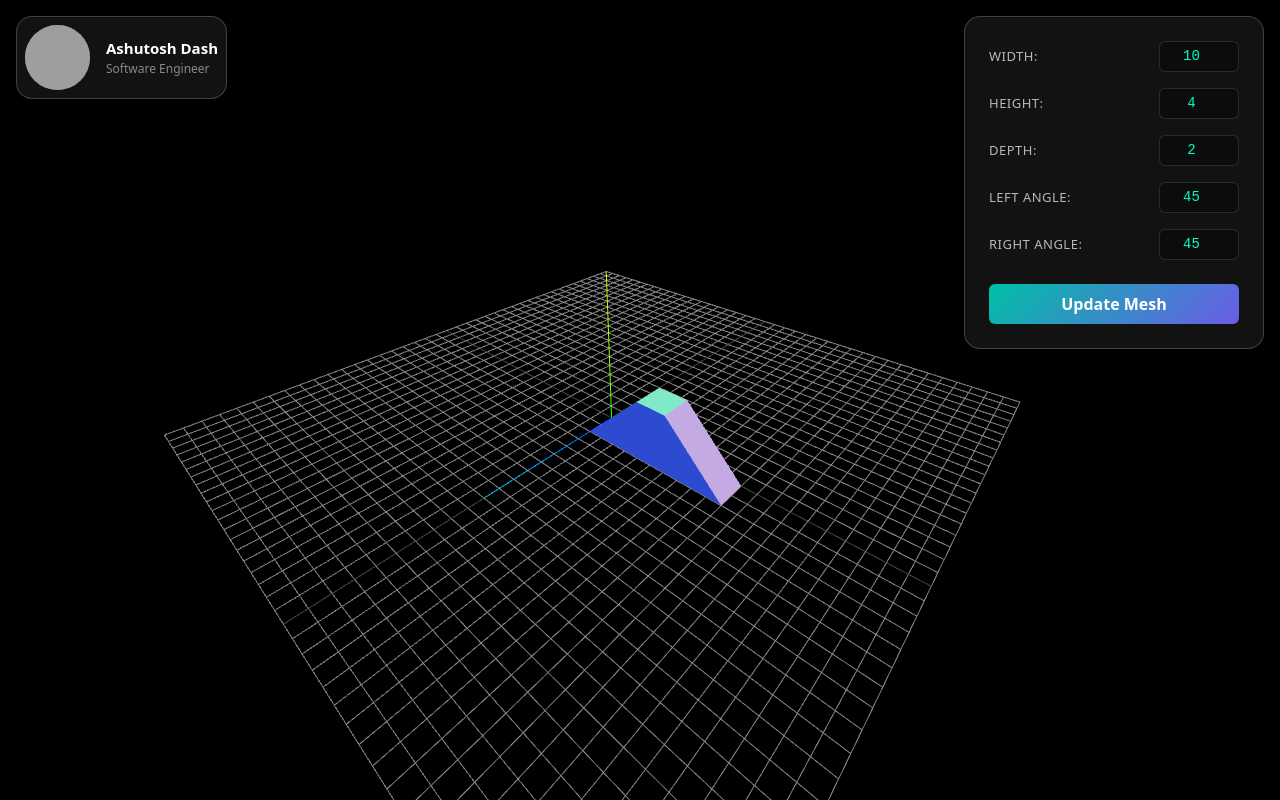
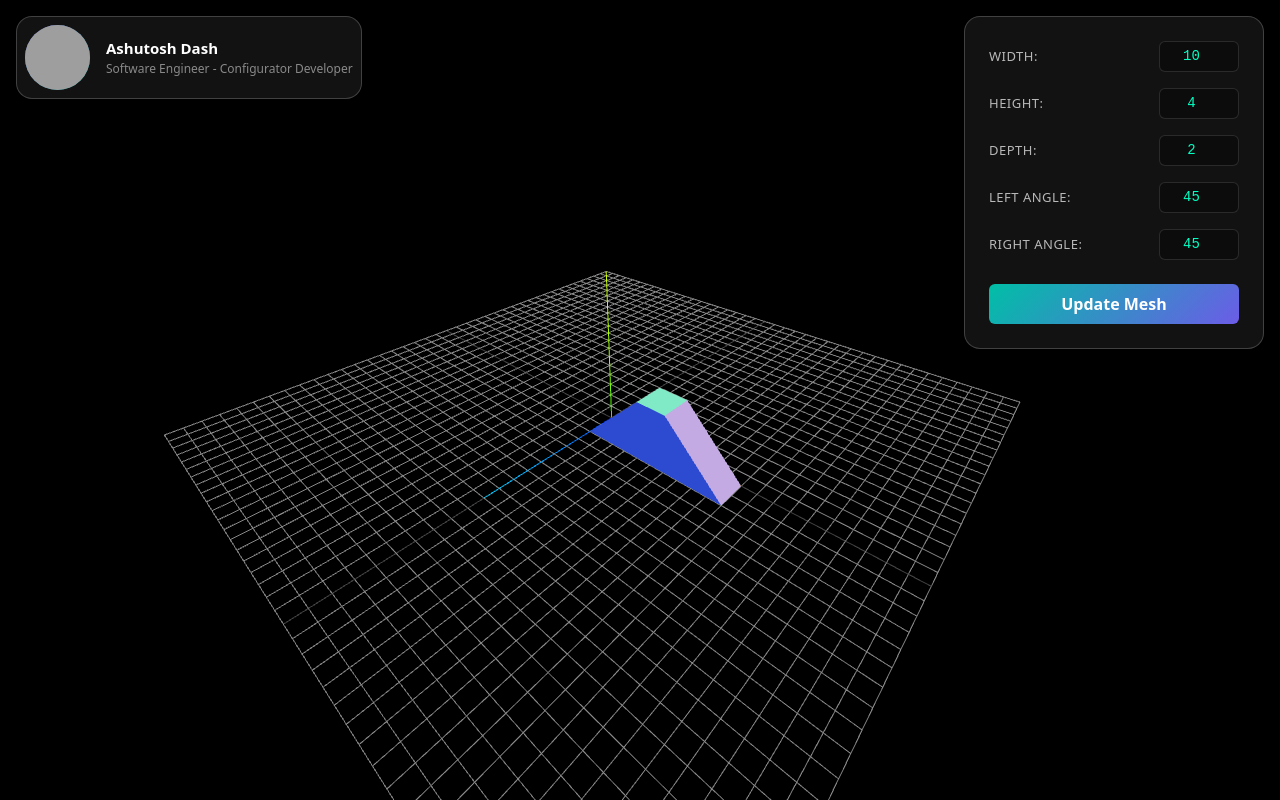
Before and after one commit to ashutoshdash-eva/project_3, a website built with Vite: page index.html in a window 1280 px wide. Built offline with nearby package versions, Linux system fonts and the light colour scheme; grey boxes are pictures that could not be loaded.

Commit message:
Rectified some issues

```diff
--- a/index.html
+++ b/index.html
@@ -80,7 +80,7 @@
         </div>
         <div class="d-flex flex-column">
             <span class="fw-bold" style="font-size: 15px;">Ashutosh Dash</span>
-            <span class="text-white-50" style="font-size: 12px;">Software Engineer</span>
+            <span class="text-white-50" style="font-size: 12px;">Software Engineer - Configurator Developer</span>
         </div>
     </div>
 
```
